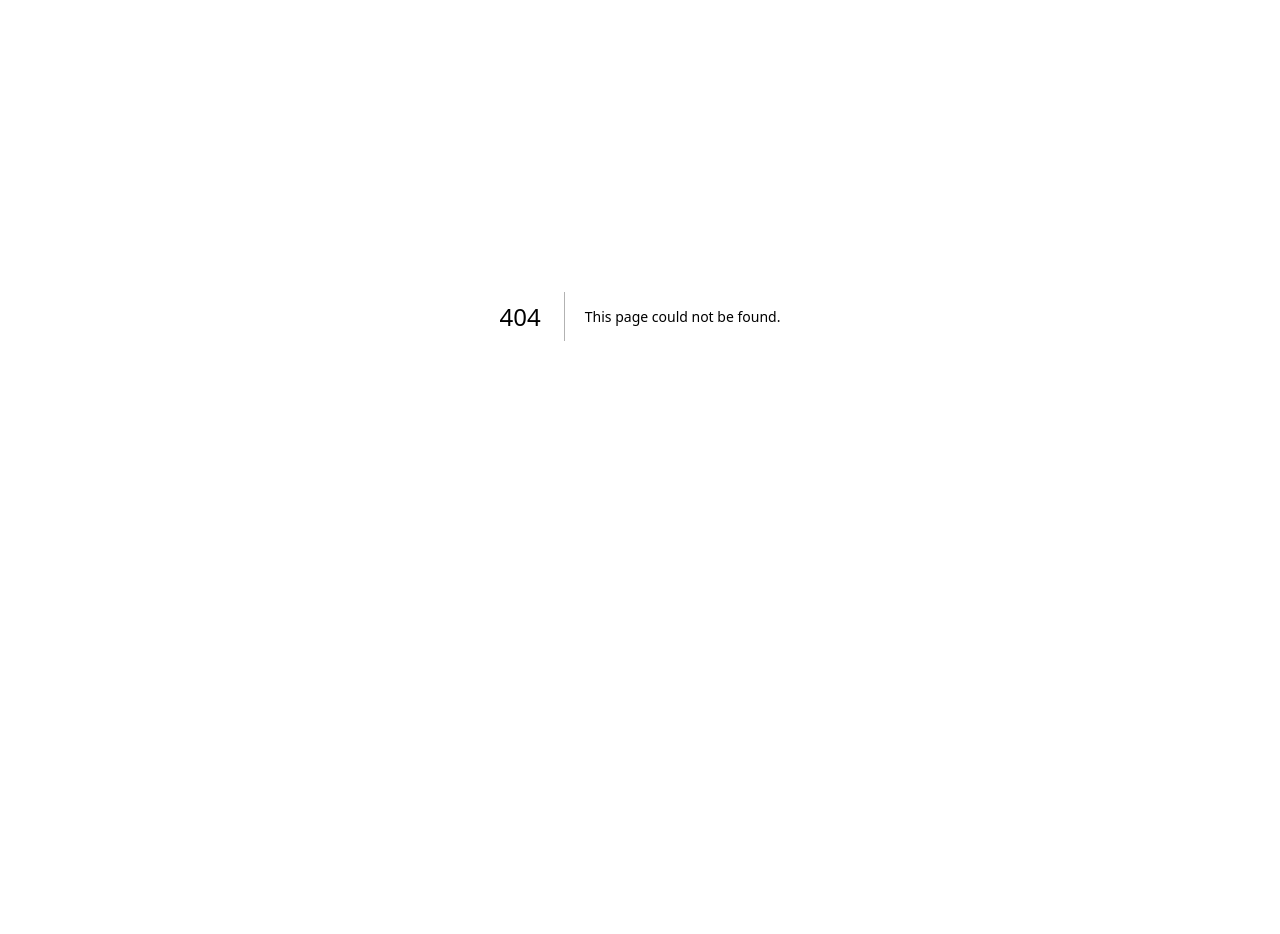
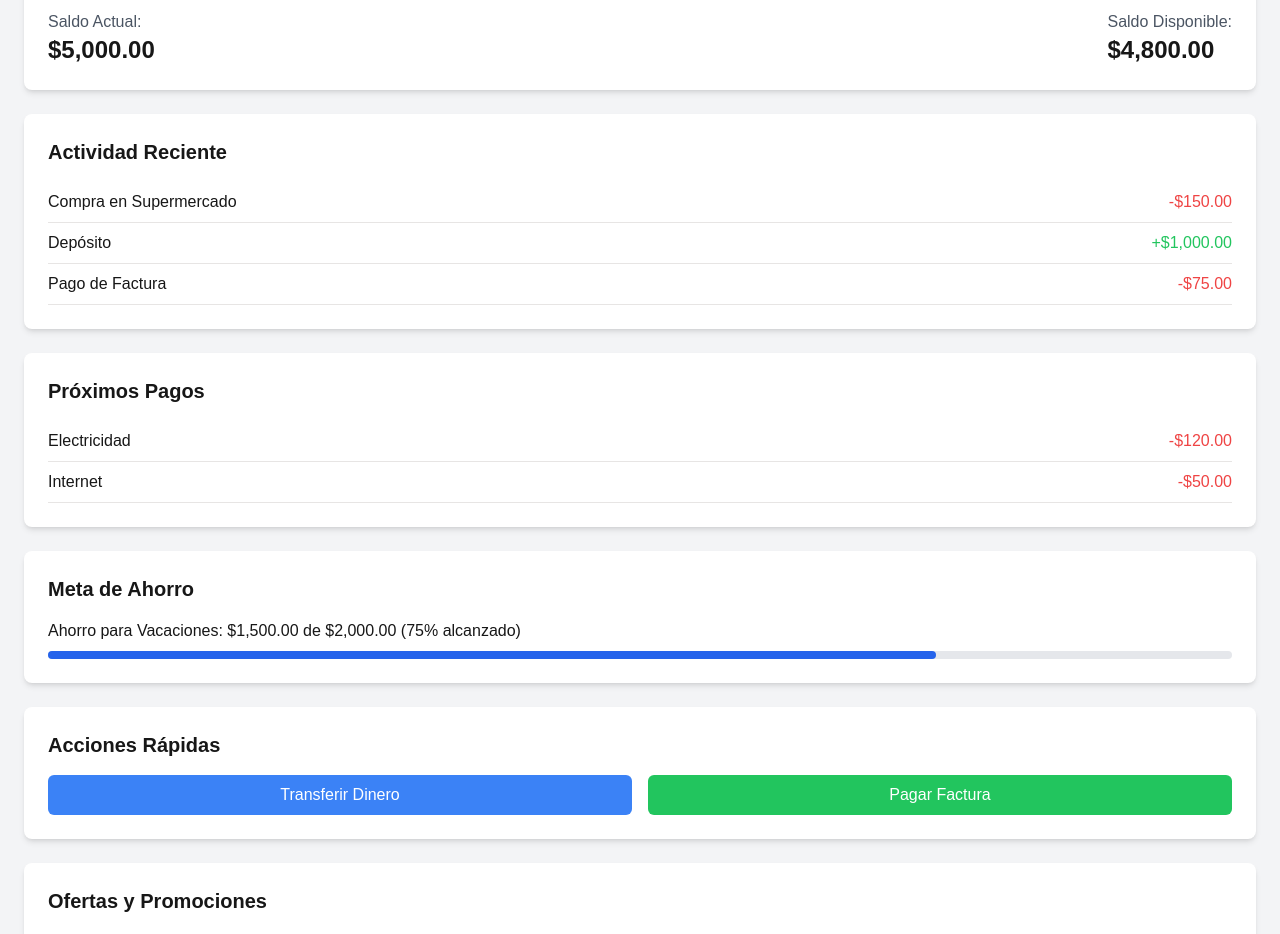
Before and after one commit to cescgreoles/bank, a Next.js app: page /dashboard in a window 1280 px wide. Before the commit this address had no page. Shown: the part 160-1094 px from the top of the page. Before the commit the page ends 876 px from the top, so only its background shows below. Built offline with nearby package versions, Linux system fonts and the light colour scheme.

Commit message:
create page of dashboard, and accounts separated, modify some problems css

```diff
--- /dev/null
+++ b/app/accounts/page.tsx
@@ -0,0 +1,61 @@
+import Link from "next/link";
+import React from "react";
+
+const page = () => {
+  const cuentas = [
+    {
+      id: 1,
+      tipo: "Cuenta Corriente",
+      saldo: 5000.0,
+      disponible: 4800.0,
+    },
+    {
+      id: 2,
+      tipo: "Cuenta de Ahorros",
+      saldo: 15000.0,
+      disponible: 15000.0,
+    },
+    {
+      id: 3,
+      tipo: "Cuenta de Inversión",
+      saldo: 20000.0,
+      disponible: 19500.0,
+    },
+  ];
+
+  return (
+    <div className="min-h-screen bg-gray-100 p-6">
+      <h1 className="text-3xl font-bold mb-6">Mis Cuentas</h1>
+      <div className="grid grid-cols-1 md:grid-cols-2 lg:grid-cols-3 gap-6">
+        {cuentas.map((cuenta) => (
+          <div
+            key={cuenta.id}
+            className="bg-white shadow-md rounded-lg p-6 border border-gray-200"
+          >
+            <h2 className="text-xl font-semibold">{cuenta.tipo}</h2>
+            <div className="mt-4">
+              <p className="text-gray-600">
+                Saldo Total:{" "}
+                <span className="font-bold">${cuenta.saldo.toFixed(2)}</span>
+              </p>
+              <p className="text-gray-600">
+                Saldo Disponible:{" "}
+                <span className="font-bold">
+                  ${cuenta.disponible.toFixed(2)}
+                </span>
+              </p>
+            </div>
+
+            <Link href={`/accounts/${cuenta.id}`}>
+              <button className="mt-4 bg-blue-500 text-white py-2 rounded-md hover:bg-blue-600 w-full">
+                Ver Detalles
+              </button>
+            </Link>
+          </div>
+        ))}
+      </div>
+    </div>
+  );
+};
+
+export default page;
--- /dev/null
+++ b/app/dashboard/page.tsx
@@ -0,0 +1,89 @@
+import React from "react";
+
+const Dashboard = () => {
+  return (
+    <div className="min-h-screen bg-gray-100 p-6">
+      <div className="bg-white shadow-md rounded-lg p-6 mb-6">
+        <h2 className="text-xl font-semibold">Resumen de Cuenta</h2>
+        <div className="flex justify-between mt-4">
+          <div>
+            <p className="text-gray-600">Saldo Actual:</p>
+            <p className="text-2xl font-bold">$5,000.00</p>
+          </div>
+          <div>
+            <p className="text-gray-600">Saldo Disponible:</p>
+            <p className="text-2xl font-bold">$4,800.00</p>
+          </div>
+        </div>
+      </div>
+
+      <div className="bg-white shadow-md rounded-lg p-6 mb-6">
+        <h2 className="text-xl font-semibold">Actividad Reciente</h2>
+        <ul className="mt-4">
+          <li className="flex justify-between py-2 border-b">
+            <span>Compra en Supermercado</span>
+            <span className="text-red-500">-$150.00</span>
+          </li>
+          <li className="flex justify-between py-2 border-b">
+            <span>Depósito</span>
+            <span className="text-green-500">+$1,000.00</span>
+          </li>
+          <li className="flex justify-between py-2 border-b">
+            <span>Pago de Factura</span>
+            <span className="text-red-500">-$75.00</span>
+          </li>
+        </ul>
+      </div>
+
+      {/* Próximos Pagos */}
+      <div className="bg-white shadow-md rounded-lg p-6 mb-6">
+        <h2 className="text-xl font-semibold">Próximos Pagos</h2>
+        <ul className="mt-4">
+          <li className="flex justify-between py-2 border-b">
+            <span>Electricidad</span>
+            <span className="text-red-500">-$120.00</span>
+          </li>
+          <li className="flex justify-between py-2 border-b">
+            <span>Internet</span>
+            <span className="text-red-500">-$50.00</span>
+          </li>
+        </ul>
+      </div>
+
+      {/* Meta de Ahorro */}
+      <div className="bg-white shadow-md rounded-lg p-6 mb-6">
+        <h2 className="text-xl font-semibold">Meta de Ahorro</h2>
+        <div className="mt-4">
+          <p>Ahorro para Vacaciones: $1,500.00 de $2,000.00 (75% alcanzado)</p>
+          <div className="w-full bg-gray-200 rounded-full mt-2">
+            <div
+              className="bg-blue-600 h-2 rounded-full"
+              style={{ width: "75%" }}
+            ></div>
+          </div>
+        </div>
+      </div>
+
+      {/* Botones Rápidos */}
+      <div className="bg-white shadow-md rounded-lg p-6 mb-6">
+        <h2 className="text-xl font-semibold">Acciones Rápidas</h2>
+        <div className="flex space-x-4 mt-4">
+          <button className="flex-1 bg-blue-500 text-white py-2 rounded-md hover:bg-blue-600">
+            Transferir Dinero
+          </button>
+          <button className="flex-1 bg-green-500 text-white py-2 rounded-md hover:bg-green-600">
+            Pagar Factura
+          </button>
+        </div>
+      </div>
+
+      {/* Ofertas y Promociones */}
+      <div className="bg-white shadow-md rounded-lg p-6 mb-6">
+        <h2 className="text-xl font-semibold">Ofertas y Promociones</h2>
+        <p className="mt-4">Tarjeta de Crédito con 0% de Interés por 6 meses</p>
+      </div>
+    </div>
+  );
+};
+
+export default Dashboard;
--- a/components/navbar/Navbar.tsx
+++ b/components/navbar/Navbar.tsx
@@ -24,7 +24,7 @@ const Navbar = () => {
   const handleClose = () => setOpen(false);
 
   return (
-    <nav className="flex md:flex-row md:items-center justify-between p-4">
+    <nav className="flex md:flex-row md:items-center justify-between p-4 border 1px solid ">
       {/* Contenedor del Logo y el Nombre */}
       <div className="flex items-center justify-center">
         <Link href="/" className="flex items-center justify-center">
@@ -47,6 +47,9 @@ const Navbar = () => {
         <div className="hidden md:flex items-center">
           <Button variant="ghost" className="font-bold" asChild>
             <Link href="/">Inicio</Link>
+          </Button>
+          <Button variant="ghost" className="font-bold" asChild>
+            <Link href="/dashboard">Cuenta</Link>
           </Button>
           <Button variant="ghost" className="font-bold" asChild>
             <Link href="/about">Quién somos?</Link>
```
